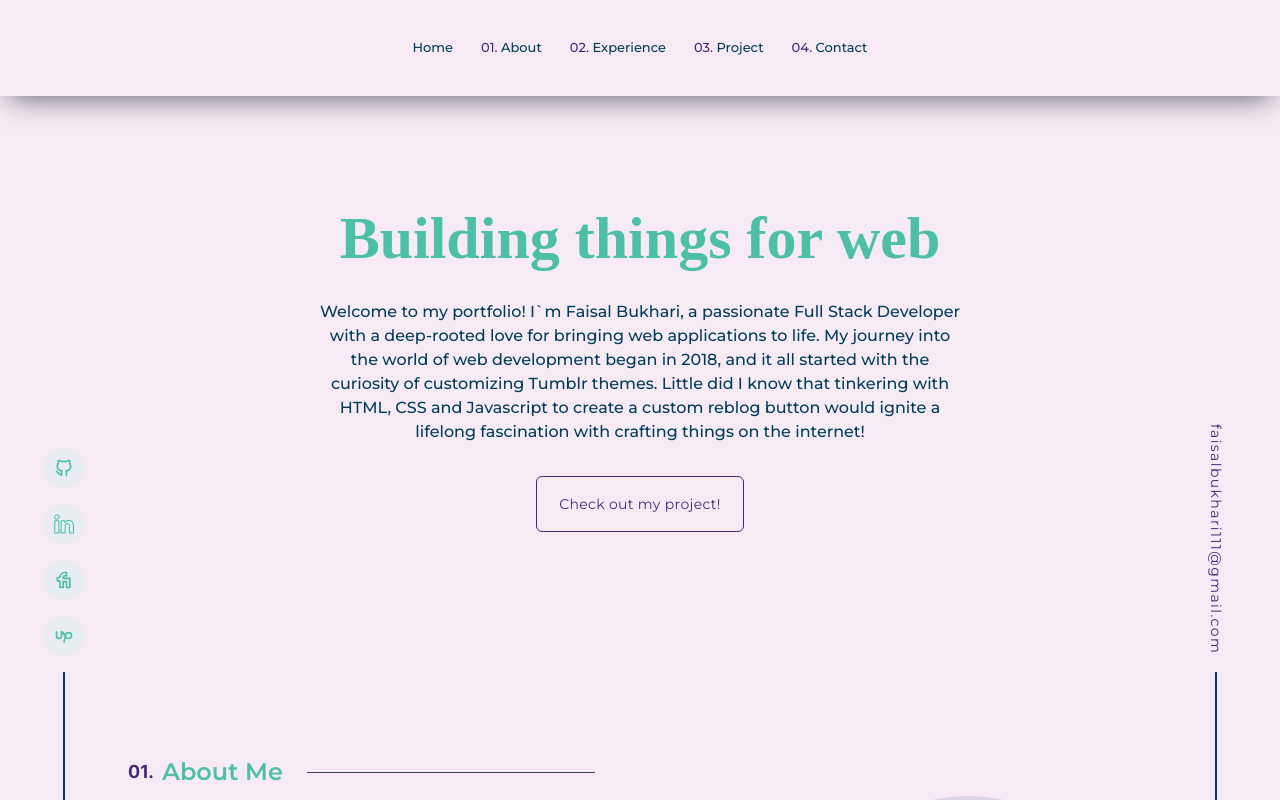
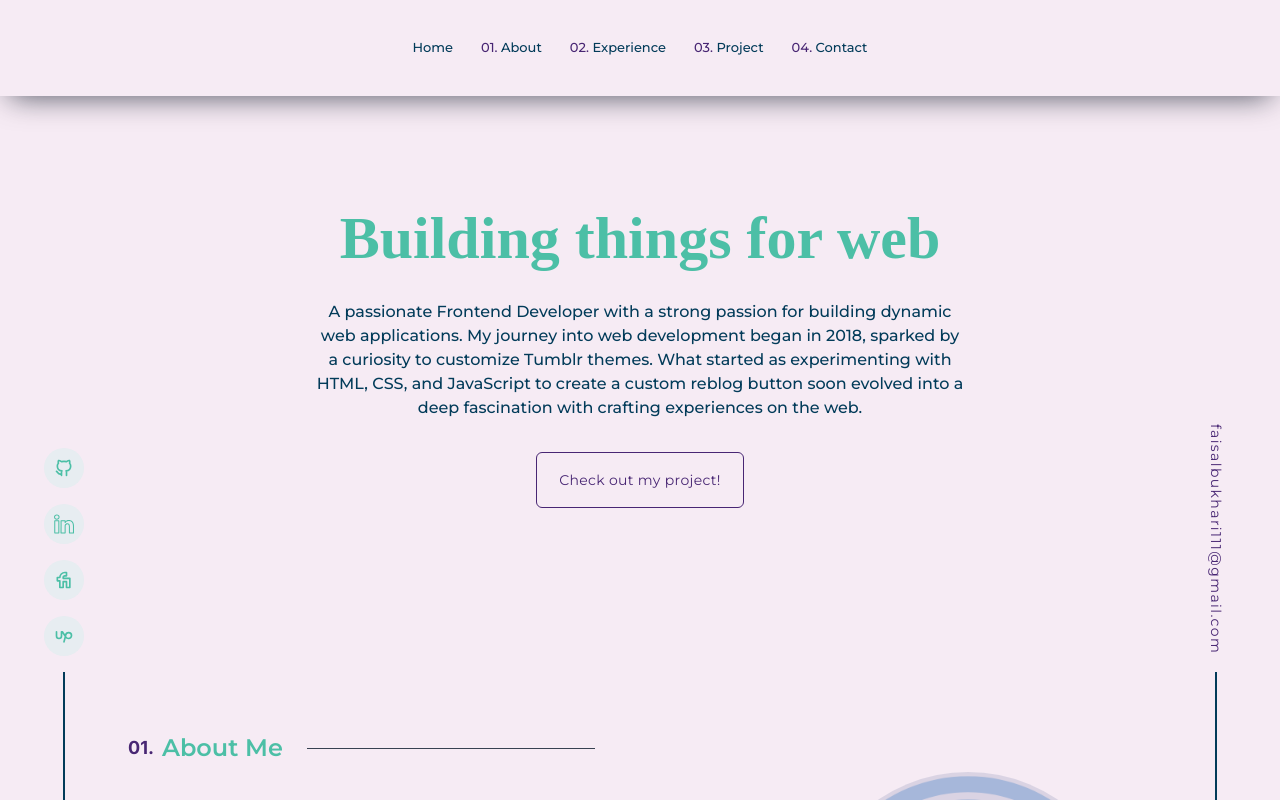
Before and after one commit to Bukhari-CT/portofolio, a Next.js app: page / in a window 1280 px wide. Built offline with nearby package versions, Linux system fonts and the light colour scheme; a web font is replaced by a local one.

Commit message:
revamp: added new skill and updated banner

```diff
--- a/components/About.tsx
+++ b/components/About.tsx
@@ -14,6 +14,8 @@ const About = () => {
     "Nodejs",
     "Nextjs",
     "Expressjs",
+    "jest",
+    "playwright",
     "Antd",
     "Material-Ui",
     "TailwindCSS",
--- a/components/Banner.tsx
+++ b/components/Banner.tsx
@@ -19,15 +19,18 @@ const Banner = () => {
         transition={{ duration: 0.5, delay: 0.8 }}
         className="text-base md:max-w-[650px] text-textDark m-auto text-center font-medium"
       >
-        Welcome to my portfolio! I`m Faisal Bukhari, a passionate Full Stack
-        Developer with a deep-rooted love for bringing web applications to life.
-        My journey into the world of web development began in 2018, and it all
-        started with the curiosity of customizing Tumblr themes. Little did I
-        know that tinkering with HTML, CSS and Javascript to create a custom
-        reblog button would ignite a lifelong fascination with crafting things
-        on the internet!{" "}
+        A passionate Frontend Developer with a strong passion for building
+        dynamic web applications. My journey into web development began in 2018,
+        sparked by a curiosity to customize Tumblr themes. What started as
+        experimenting with HTML, CSS, and JavaScript to create a custom reblog
+        button soon evolved into a deep fascination with crafting experiences on
+        the web.
       </motion.p>
-      <a href="https://github.com/Bukhari-CT" className="flex justify-center" target="_blank">
+      <a
+        href="https://github.com/Bukhari-CT"
+        className="flex justify-center"
+        target="_blank"
+      >
         <motion.button
           initial={{ y: 10, opacity: 0 }}
           animate={{ y: 0, opacity: 1 }}
```
